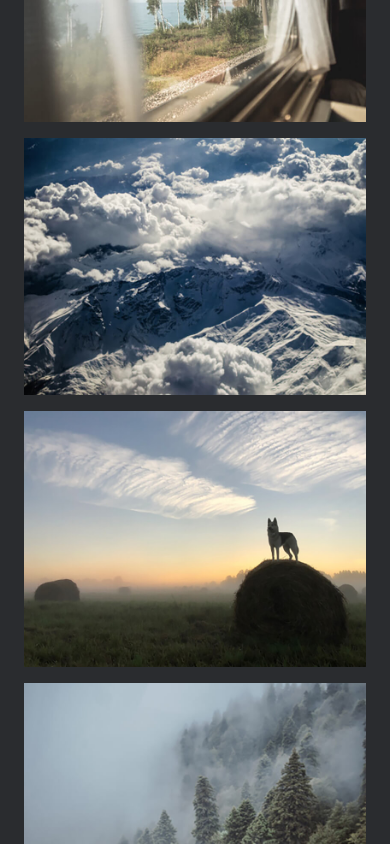
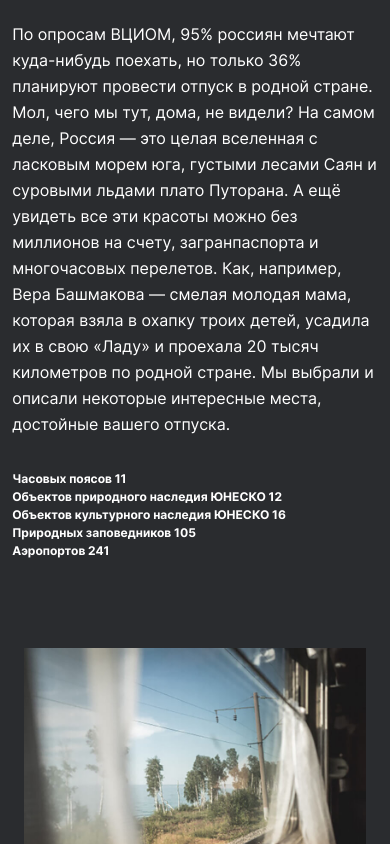
Before and after one commit to AndreyLap80/russian-travel, a plain HTML site: page index.html in a window 390 px wide. Shown: the part 802-1646 px from the top of the page. Drawn offline with Linux system fonts and the light colour scheme.

Commit message:
сверстал блок интро

```diff
--- /dev/null
+++ b/blocks/intro/__list/intro__list.css
@@ -0,0 +1,6 @@
+.intro__list {
+  list-style: none;
+  font-weight: bold;
+  font-size: 12px;
+  line-height: 18px;
+}
--- /dev/null
+++ b/blocks/intro/__text/intro__text.css
@@ -0,0 +1,23 @@
+.intro__text {
+  margin: 0;
+  width: 70.122%;
+  font-weight: normal;
+  font-size: 16px;
+  line-height: 26px;
+  margin-bottom: 33px;
+}
+@media (max-width: 1024px) {
+  .intro__text {
+    width: 74.353%;
+  }
+}
+@media (max-width: 768px) {
+  .intro__text {
+    width: 100%;
+  }
+}
+@media (max-width: 320px) {
+  .intro__text {
+    width: 100%;
+  }
+}
--- /dev/null
+++ b/blocks/intro/__title/intro__title.css
@@ -0,0 +1,13 @@
+.intro__title {
+  font-weight: 900;
+  font-size: 54px;
+  line-height: 58px;
+  margin-bottom: 40px;
+}
+@media (max-width: 320px) {
+  .intro__title {
+    font-weight: 900;
+    font-size: 32px;
+    line-height: 35px;
+  }
+}
--- /dev/null
+++ b/blocks/intro/intro.css
@@ -0,0 +1,21 @@
+.intro {
+  width: 76.875%;
+  margin: 92px auto 0;
+}
+@media (max-width: 1024px) {
+  .intro {
+    width: 90.625%;
+  }
+}
+@media (max-width: 768px) {
+  .intro {
+    width: 93.75%;
+    margin: 88px auto 0;
+  }
+}
+@media (max-width: 320px) {
+  .intro {
+    width: 90%;
+    margin: 64px 16px 0;
+  }
+}
--- a/blocks/lead/__image/lead__image.css
+++ b/blocks/lead/__image/lead__image.css
@@ -1,12 +1,5 @@
 .lead__image {
   width: 100%;
 
-  margin: 0 0 8px 0;
+  margin: 0 0 7px 0;
 }
-/*@media screen and (max-width: 1024px) {
-  .lead__image {
-    width: 94%;
-    text-align: center;
-  }
-}
-*/
--- a/blocks/lead/lead.css
+++ b/blocks/lead/lead.css
@@ -1,5 +1,5 @@
 .lead {
-  max-width: 984px;
+  width: 76.875%;
   margin: 56px auto 0;
 }
 @media screen and (max-width: 1024px) {
--- a/index.html
+++ b/index.html
@@ -29,6 +29,22 @@
         <img class="lead__image" src="./images/lead-polka.jpg" alt="нижняя полка купе поезда">
         <p class="lead__caption">ваша полка — верхняя</p>
       </section>
+      <section class="intro">
+        <h2 class="intro__title">Чего мы там не видели?</h2>
+        <p class="intro__text">По опросам ВЦИОМ, 95% россиян мечтают куда-нибудь поехать, но только 36% планируют
+          провести отпуск в родной стране. Мол, чего мы тут, дома, не видели? На самом деле, Россия — это целая
+          вселенная с ласковым морем юга, густыми лесами Саян и суровыми льдами плато Путорана. А ещё увидеть все эти
+          красоты можно без миллионов на счету, загранпаспорта и многочасовых перелетов. Как, например, Вера Башмакова —
+          смелая молодая мама, которая взяла в охапку троих детей, усадила их в свою «Ладу» и проехала 20 тысяч
+          километров по родной стране. Мы выбрали и описали некоторые интересные места, достойные вашего отпуска.</p>
+        <ul class="intro__list-block">
+          <li class="intro__list">Часовых поясов 11</li>
+          <li class="intro__list">Объектов природного наследия ЮНЕСКО 12</li>
+          <li class="intro__list">Объектов культурного наследия ЮНЕСКО 16</li>
+          <li class="intro__list">Природных заповедников 105</li>
+          <li class="intro__list">Аэропортов 241</li>
+        </ul>
+      </section>
       <section class="photo-grid">
         <img src="./images/photo-grid-train.jpg" alt="" class="photo-grid__item">
         <img src="./images/photo-grid-atharva-tulsi.jpg" alt="" class="photo-grid__item">
@@ -43,6 +59,7 @@
         <img src="./images/photo-grid-baikal-2.jpg" alt="" class="photo-grid__item">
         <img src="./images/photo-grid-ergaki.jpg" alt="" class="photo-grid__item">
       </section>
+
     </main>
     <footer class="footer">
     </footer>
--- a/pages/index.css
+++ b/pages/index.css
@@ -12,3 +12,7 @@
 @import url(../blocks/lead/__title/lead__title.css);
 @import url(../blocks/photo-grid/photo-grid.css);
 @import url(../blocks/photo-grid/__item/photo-grid__item.css);
+@import url(../blocks/intro/intro.css);
+@import url(../blocks/intro/__list/intro__list.css);
+@import url(../blocks/intro/__text/intro__text.css);
+@import url(../blocks/intro/__title/intro__title.css);
--- a/pages/style.css
+++ b/pages/style.css
@@ -19,13 +19,7 @@ h5 {
 }
 img {
   border: 1px solid green;
-}*/
-
-/*.conteiner {
-  max-width: 1280px;
-  margin: 0 auto;
 }
-
 @media (max-width: 1280px) {
   .conteiner {
     max-width: 1024;
```
